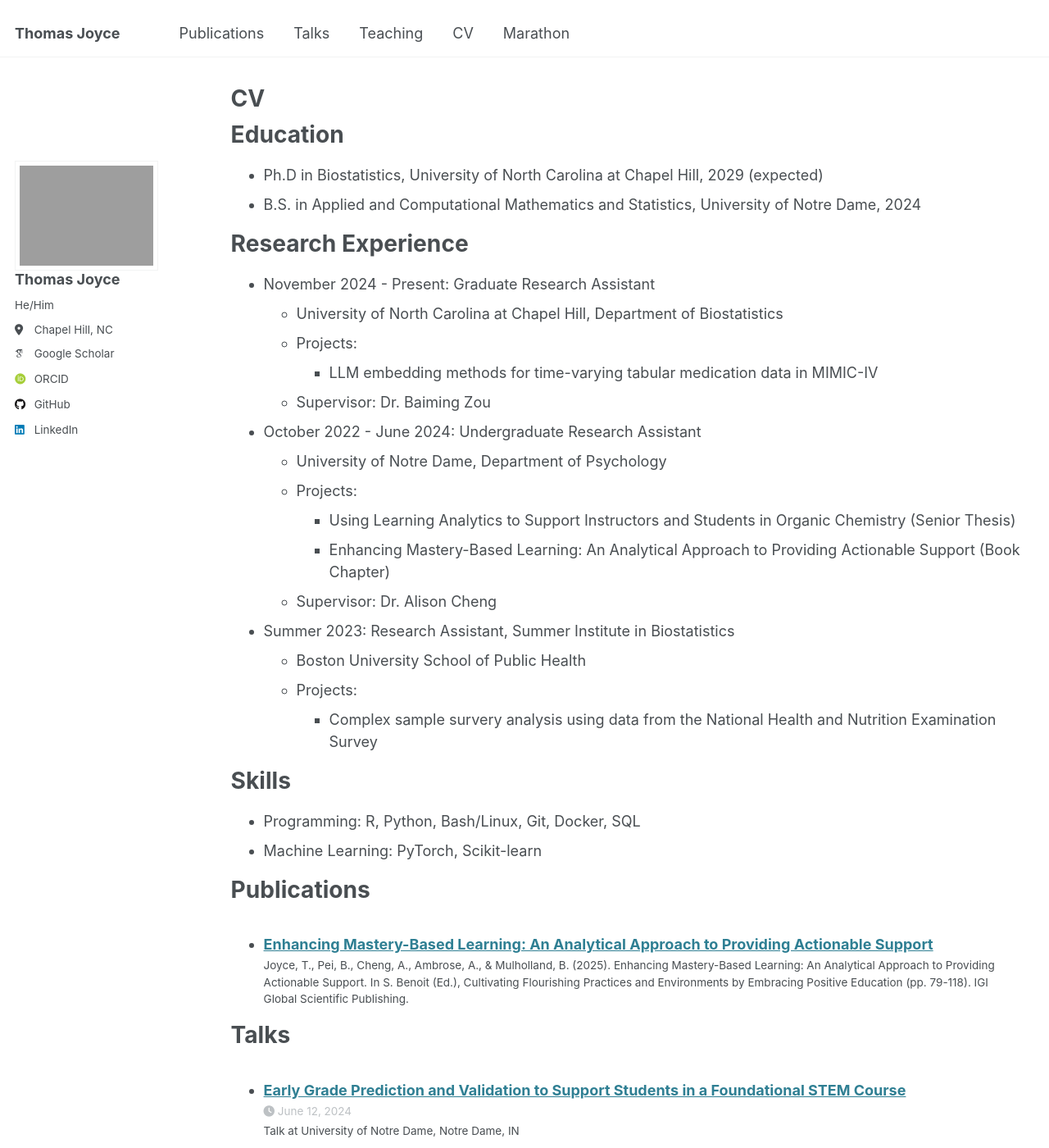
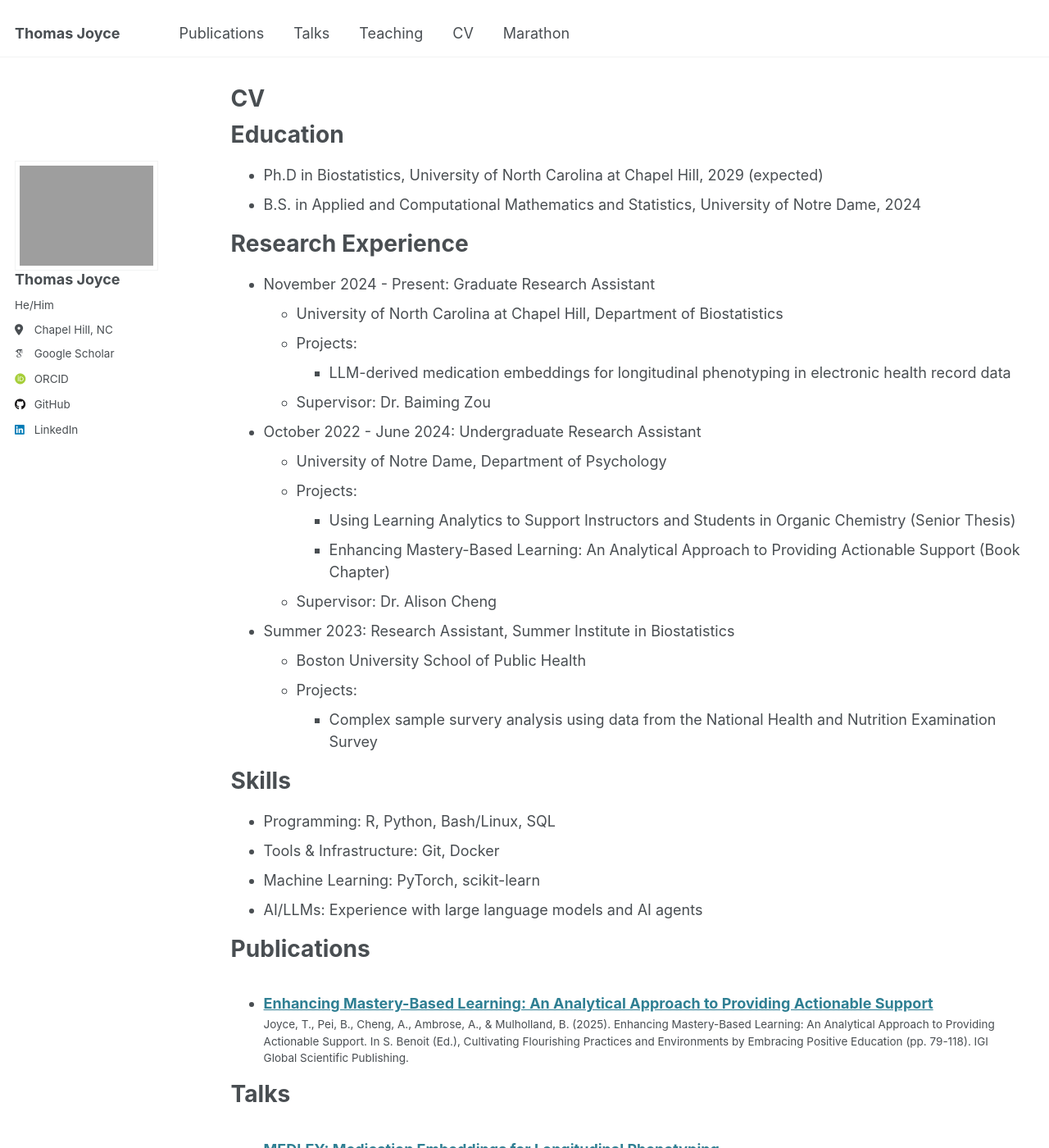
Before and after one commit to thomasjoyce7/personal-website, a Jekyll site: the page built from _pages/cv.md, in a window 1280 px wide and 1400 px high. Shown: the whole window at 82% size. Built offline with Jekyll 4.4.1, drawn with Linux system fonts in a browser that asks for light colours; some web fonts are replaced; some of the changed text lies outside the part shown.

```diff
--- a/_pages/cv.md
+++ b/_pages/cv.md
@@ -19,7 +19,7 @@ Research Experience
 * November 2024 - Present: Graduate Research Assistant
   * University of North Carolina at Chapel Hill, Department of Biostatistics
   * Projects:
-    * LLM embedding methods for time-varying tabular medication data in MIMIC-IV
+    * LLM-derived medication embeddings for longitudinal phenotyping in electronic health record data
   * Supervisor: Dr. Baiming Zou
 
 * October 2022 - June 2024: Undergraduate Research Assistant
@@ -36,8 +36,10 @@ Research Experience
 
 Skills
 ======
-* Programming: R, Python, Bash/Linux, Git, Docker, SQL
-* Machine Learning: PyTorch, Scikit-learn
+* Programming: R, Python, Bash/Linux, SQL
+* Tools & Infrastructure: Git, Docker
+* Machine Learning: PyTorch, scikit-learn
+* AI/LLMs: Experience with large language models and AI agents
 
 Publications
 ======
```
Also changed, not shown: other parts of _pages/cv.md (+1 -1 lines), _portfolio/portfolio-3.md (added, +12 -0 lines), _talks/2012-03-01-talk-1.md (+5 -5 lines), _talks/2012-03-01-talk-2.md (+3 -3 lines), _talks/2012-03-01-talk-3.md (added, +11 -0 lines).
